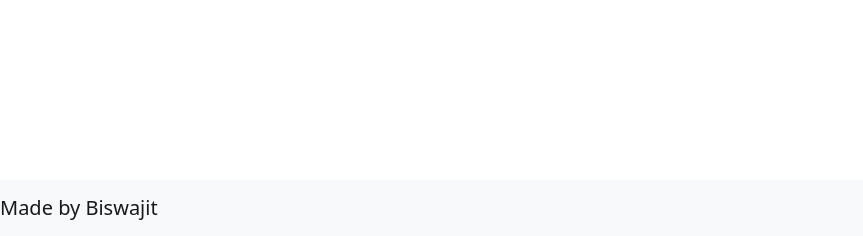
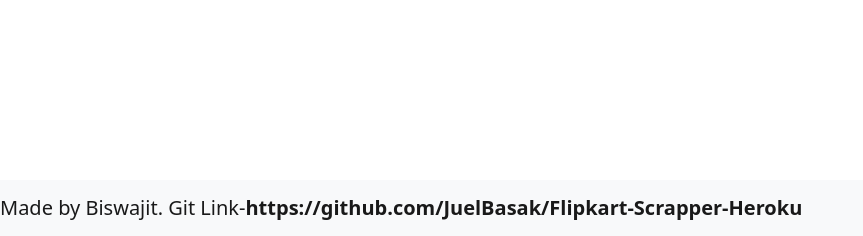
Before and after one commit to JuelBasak/Flipkart-Scrapper-Heroku, a Flask app: page / in a window 1280 px wide. Shown: the part 564-800 px from the top of the page, without its empty margins (0-863 px from the left). Run offline with Flask 2, Linux system fonts and the light colour scheme.

Commit message:
Git link added on html

```diff
--- a/templates/index.html
+++ b/templates/index.html
@@ -7,6 +7,7 @@
     myFunction();
   });
 });
+
     </script>
     <meta charset="UTF-8">
     <link href="https://cdn.jsdelivr.net/npm/bootstrap@5.0.1/dist/css/bootstrap.min.css" rel="stylesheet"
@@ -78,7 +79,8 @@
 </div>
 <center>
     <nav class="navbar fixed-bottom navbar-light bg-light">
-      <a class="navbar-brand" href="#" >Made by Biswajit</a>
+        <a class="navbar-brand" href="https://github.com/JuelBasak/Flipkart-Scrapper-Heroku">Made by Biswajit. Git
+            Link-<strong>https://github.com/JuelBasak/Flipkart-Scrapper-Heroku</strong></a>
     </nav>
 </center>
 <script src="https://cdn.jsdelivr.net/npm/bootstrap@5.0.1/dist/js/bootstrap.bundle.min.js"
@@ -93,6 +95,7 @@ function myFunction()
     document.getElementById("spin-it").style.display = "block";
 }
 
+
 </script>
 </body>
 </html>
```
Also changed, not shown: 1 other file.
